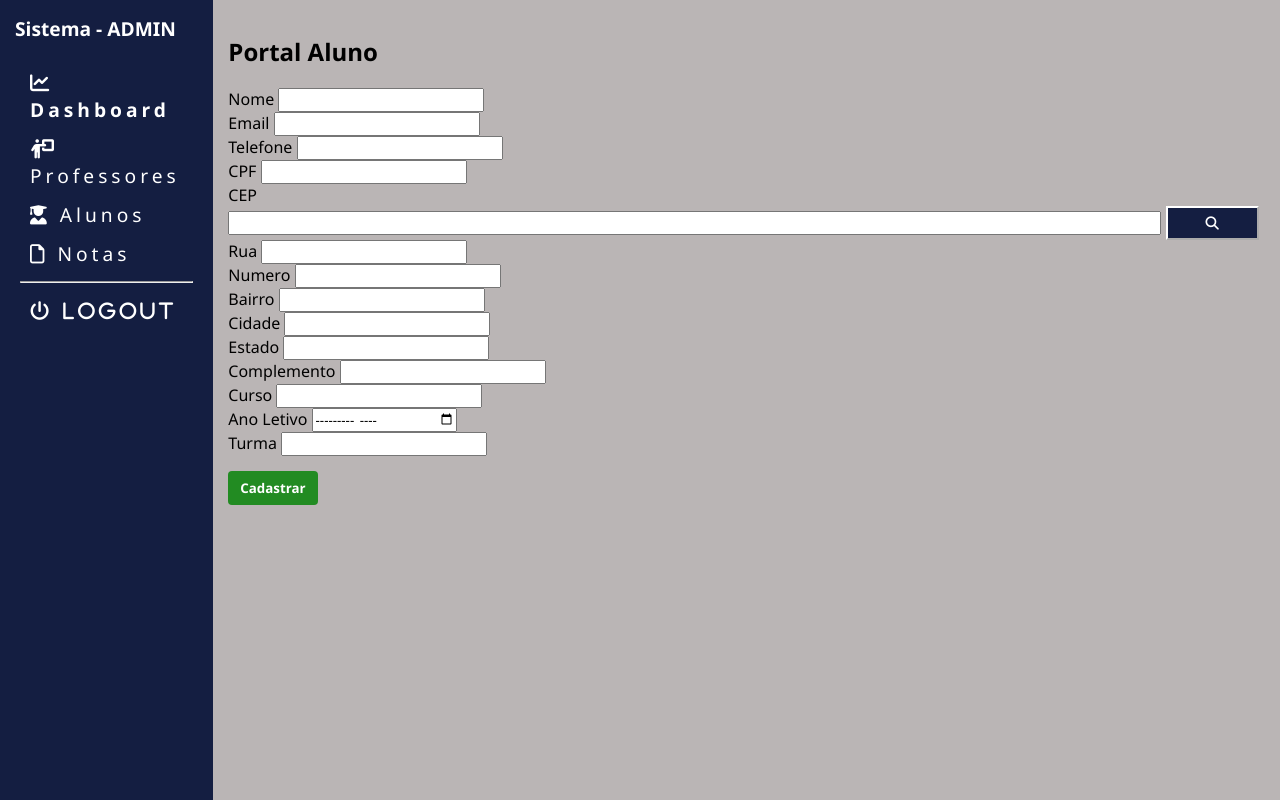
After one commit to jeneffercs/sistema_escola, a PHP site: page /admin/alunos.php in a window 1280 px wide. The commit adds this page. Run offline with PHP 8.4, Linux system fonts and the light colour scheme; a user stored in the database is signed in; some libraries are stand-ins or nearby versions.

Commit message:
add aluno iniciado

```diff
--- /dev/null
+++ b/admin/alunos.php
@@ -0,0 +1,155 @@
+<?php
+//controle de sessao
+//iniciando a sessao
+session_start();
+
+//se a var sessao email nao estiver setada o usuario sera redirecionado para o login
+//somente e permitido acesso a essa pagina se a sessao foi iniciada
+//apenas o usuario que fez login corretamente podera acessar esta pagina
+if (!isset($_SESSION['email'])) {
+    header('location: ../');
+}
+
+?>
+
+<!DOCTYPE html>
+<html lang="pt-br">
+
+<head>
+    <meta charset="UTF-8">
+    <meta http-equiv="X-UA-Compatible" content="IE=edge">
+    <meta name="viewport" content="width=device-width, initial-scale=1.0">
+    <title>Admin - Sistema Escola</title>
+    <link rel="stylesheet" href="assets/css/style-admin.css">
+</head>
+
+<body>
+    <div class="container">
+
+        <aside class="admin-menu">
+            <div class="admin-logo">Sistema - ADMIN</div>
+            <nav>
+
+                <ul>
+                    <li>
+                        <a href="index.php" class="menu-ativo"><i class="fa-solid fa-chart-line"></i> Dashboard</a>
+                    </li>
+                    <li>
+                        <a href="professores.php"><i class="fa-solid fa-person-chalkboard"></i> Professores </a>
+                    </li>
+                    <li>
+                        <a href="alunos.php"><i class="fa-solid fa-user-graduate"></i> Alunos </a>
+                    </li>
+                    <li>
+                        <a href="notas.php"><i class="fa-regular fa-file"></i> Notas </a>
+                    </li>
+                    <hr>
+                    <li>
+                        <a href="../backend/logout.php">
+                            <i class="fa-solid fa-power-off"> Logout</i>
+                        </a>
+                    </li>
+                </ul>
+
+            </nav>
+
+            <!-- <div class="admin-logout">
+            </div> -->
+
+        </aside>
+        <!--  aqui será o conteudo da pagina -->
+        <main class="admin-corpo">
+
+            <h2>Portal Aluno</h2>
+            <div class="div-alunos">
+                <div class="grid-alunos">
+                    <div>
+                        <label for="nome">Nome</label>
+                        <input type="text" name="nome" id="nome">
+                    </div>
+                    <div>
+                        <label for="email">Email</label>
+                        <input type="email" name="email" id="email">
+                    </div>
+                    <div>
+                        <label for="telefone">Telefone</label>
+                        <input type="text" name="telefone" id="telefone">
+                    </div>
+                    <div>
+                        <label for="cpf">CPF</label>
+                        <input type="text" name="cpf" id="cpf">
+                    </div>
+                    <div>
+                        <label for="cep">CEP</label>
+                        <div>
+                            <input class="input-cep" type="text" name="cep" id="cep">
+                            <button class="btn-cep" type="button" onclick="consultaCEP()"><i class="fa-solid fa-magnifying-glass"></i></button>
+                        </div>
+                    </div>
+                    <div>
+                        <label for="rua">Rua</label>
+                        <input type="text" name="rua" id="rua">
+                    </div>
+
+                    <div>
+                        <label for="numero">Numero</label>
+                        <input type="text" name="numero" id="numero">
+                    </div>
+
+                    <div>
+                        <label for="bairro">Bairro</label>
+                        <input type="text" name="bairro" id="bairro">
+                    </div>
+
+                    <div>
+                        <label for="cidade">Cidade</label>
+                        <input type="text" name="cidade" id="cidade">
+                    </div>
+
+                    <div>
+                        <label for="estado">Estado</label>
+                        <input type="text" name="estado" id="estado">
+                    </div>
+                    <div>
+                        <label for="complemento">Complemento</label>
+                        <input type="text" name="complemento" id="complemento">
+                    </div>
+
+                    <div>
+                        <label for="curso">Curso</label>
+                        <input type="text" name="curso" id="curso">
+                    </div>
+
+                    <div>
+                        <label for="ano">Ano Letivo</label>
+                        <input type="month" name="ano" id="ano">
+                    </div>
+
+                    <div>
+                        <label for="turma">Turma</label>
+                        <input type="text" name="turma" id="turma">
+                    </div>
+
+
+
+
+                </div>
+
+
+                <button type="button" class="btn-cadastrar" onclick="addAluno()">Cadastrar</button>
+
+
+            </div>
+
+        </main>
+
+
+    </div>
+
+    <script src="https://kit.fontawesome.com/ab3aa42d48.js" crossorigin="anonymous"></script>
+
+
+    <script src="assets/js/script-admin.js"></script>
+</body>
+
+</html>
--- a/admin/assets/js/script-admin.js
+++ b/admin/assets/js/script-admin.js
@@ -3,6 +3,16 @@ const consultaCEP = () => {
 }
 
 
-const caddProfessor = () => {
+const addProfessor = () => {
 
 }
+
+const addAluno = () => {
+
+
+}
+
+const addNotas = () => {
+
+
+}
--- a/index.html
+++ b/index.html
@@ -6,13 +6,17 @@
     <meta name="viewport" content="width=device-width, initial-scale=1.0">
     <link rel="stylesheet" href="assets/css/style-login.css">
     <title>Sistema Escola-Login</title>
+
 </head>
 <body>
 
     <div class="container">
 
+
+
         <form id="form-login">
 
+            <h2 class="titulo">Sistema de gestão Escolar</h2>
             <div>
                 <label for="email">E-mail</label>
                 <input class="input-login" type="text" name="email" id="email" placeholder="E-mail">
```
Also changed, not shown: assets/css/style-login.css (+12 -3 lines), admin/notas.php (added).
